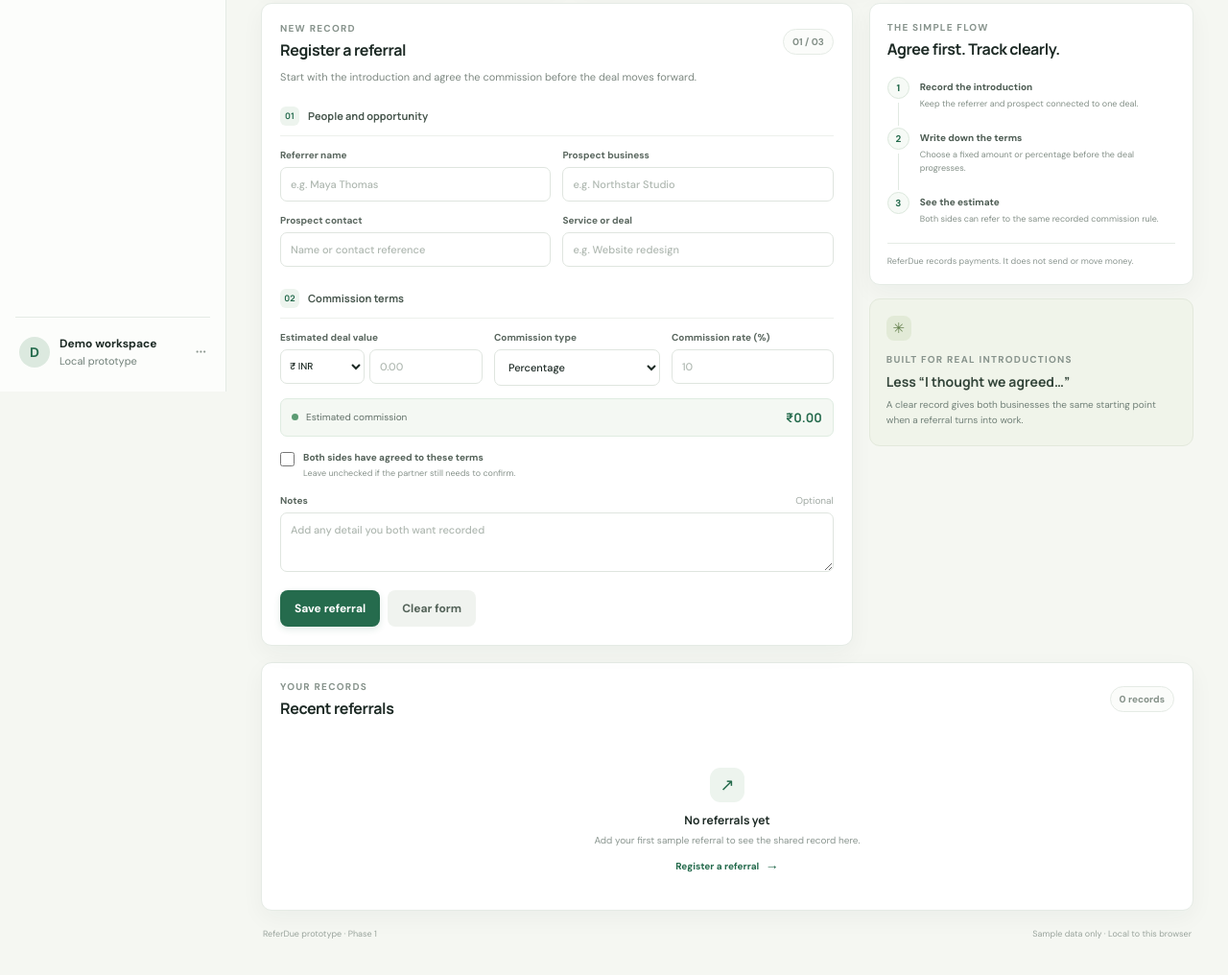
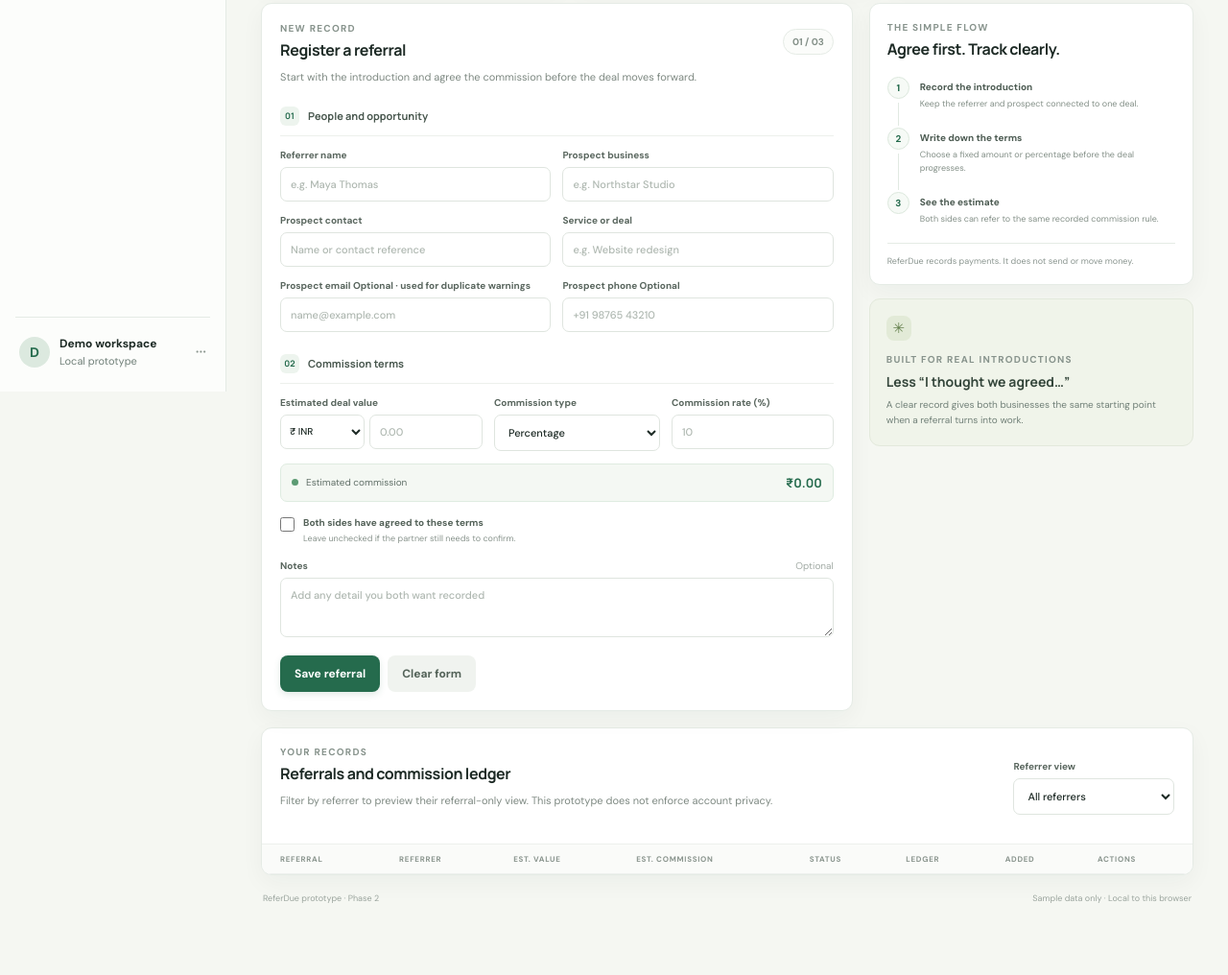
Before and after one commit to srivishwa224-max/Mr-Vishwa, a website with bundled scripts: page projects/referdue/index.html in a window 1280 px wide. Shown: the part 392-1408 px from the top of the page at 96% size. After the commit the page ends 1376 px from the top, so only its background shows below. Built offline with nearby package versions, Linux system fonts and the light colour scheme.

Commit message:
Add ReferDue phase 2 workflow controls

```diff
--- a/projects/referdue/index.html
+++ b/projects/referdue/index.html
@@ -79,6 +79,10 @@
                   <label>Prospect contact<input name="prospect" autocomplete="off" placeholder="Name or contact reference" required /></label>
                   <label>Service or deal<input name="service" autocomplete="off" placeholder="e.g. Website redesign" required /></label>
                 </div>
+                <div class="form-row">
+                  <label>Prospect email <span class="optional-label">Optional · used for duplicate warnings</span><input name="email" type="email" autocomplete="off" placeholder="name@example.com" /></label>
+                  <label>Prospect phone <span class="optional-label">Optional</span><input name="phone" type="tel" autocomplete="off" placeholder="+91 98765 43210" /></label>
+                </div>
 
                 <div class="form-section-title section-spaced"><span>02</span> Commission terms</div>
                 <div class="form-row amount-row">
@@ -94,6 +98,7 @@
                 <label class="agreement-check"><input name="termsAgreed" type="checkbox" /><span><strong>Both sides have agreed to these terms</strong><small>Leave unchecked if the partner still needs to confirm.</small></span></label>
                 <label class="notes-label">Notes <span>Optional</span><textarea name="notes" rows="2" placeholder="Add any detail you both want recorded"></textarea></label>
                 <div class="form-error" id="form-error" role="alert" aria-live="polite"></div>
+                <div class="duplicate-warning" id="duplicate-warning" role="alert" aria-live="polite" hidden></div>
                 <div class="form-actions"><button class="button button-primary" type="submit">Save referral</button><button class="button button-quiet" type="reset">Clear form</button></div>
               </form>
             </section>
@@ -118,17 +123,17 @@
           </section>
 
           <section class="panel referrals-panel" id="referrals">
-            <div class="panel-heading referrals-heading"><div><p class="eyebrow">YOUR RECORDS</p><h2>Recent referrals</h2></div><span id="record-count" class="count-chip">0 records</span></div>
+            <div class="panel-heading referrals-heading"><div><p class="eyebrow">YOUR RECORDS</p><h2>Referrals and commission ledger</h2><p class="panel-intro">Filter by referrer to preview their referral-only view. This prototype does not enforce account privacy.</p></div><label class="referrer-filter">Referrer view<select id="referrer-filter"><option value="">All referrers</option></select></label></div>
             <div class="table-wrap">
               <table>
-                <thead><tr><th>REFERRAL</th><th>REFERRER</th><th>DEAL VALUE</th><th>COMMISSION</th><th>TERMS</th><th>ADDED</th></tr></thead>
+                <thead><tr><th>REFERRAL</th><th>REFERRER</th><th>EST. VALUE</th><th>EST. COMMISSION</th><th>STATUS</th><th>LEDGER</th><th>ADDED</th><th>ACTIONS</th></tr></thead>
                 <tbody id="referral-rows"></tbody>
               </table>
               <div class="empty-state" id="empty-state"><span class="empty-mark">↗</span><strong>No referrals yet</strong><p>Add your first sample referral to see the shared record here.</p><a href="#new-referral">Register a referral <span>→</span></a></div>
             </div>
           </section>
 
-          <footer class="footer"><span>ReferDue prototype · Phase 1</span><span>Sample data only · Local to this browser</span></footer>
+          <footer class="footer"><span>ReferDue prototype · Phase 2</span><span>Sample data only · Local to this browser</span></footer>
         </div>
       </main>
     </div>
```
